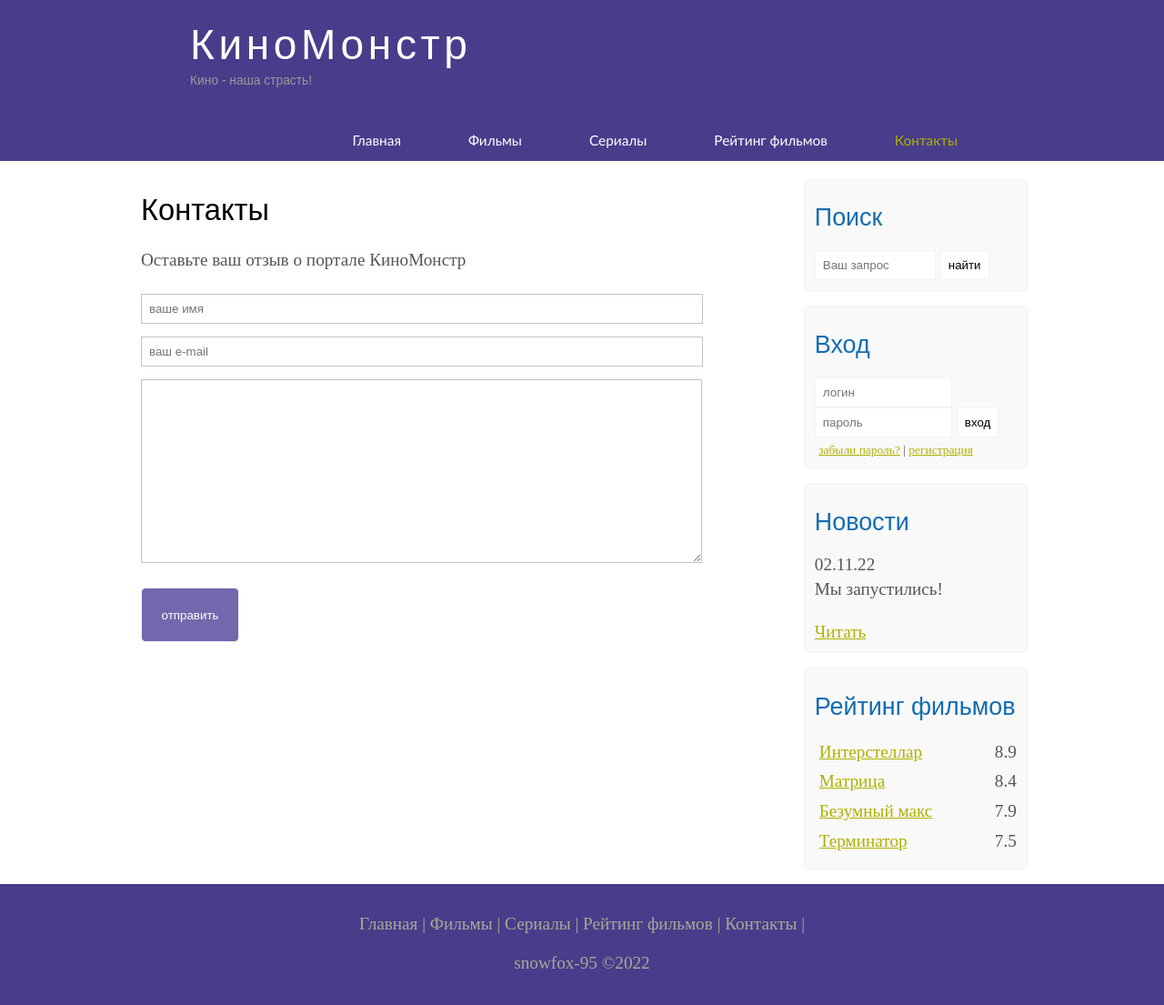
After one commit to SnowFox-95/MyFilmMonster, a PHP site: page /contacts.html in a window 1280 px wide. The commit adds this page. Shown: the whole page at 91% size. Run offline with PHP 8.4, Linux system fonts and the light colour scheme.

Commit message:
contact_form

```diff
--- a/assets/css/style.css
+++ b/assets/css/style.css
@@ -258,28 +258,49 @@ hr {
   padding-left: 2%;
 }
 
-.send{
+.send,
+.contacts_send {
   margin-bottom: 4%;
 }
 
-.send input[type="text"], textarea{
-  border:solid 1px #c3c3c3;
+.send input[type="text"],
+textarea {
+  border: solid 1px #c3c3c3;
   margin-bottom: 2%;
+  width: 624px;
 }
 
-.send input[type="text"]{
+.send input[type="text"] {
   width: 98%;
 }
 
-.send textarea{
-  width: 624px;
+.send textarea {
   height: 200px;
 }
 
-.send input[type="submit"]{
+.send input[type="submit"] {
   background-color: #7268ad;
   padding: 3%;
-  color:#fff;
+  color: #fff;
+  border-radius: 5px;
+}
+
+.contacts_send input[type="text"], textarea {
+  border: solid 1px #c3c3c3;
+  margin-bottom: 2%;
+  width: 600px;
+}
+
+.contacts_send textarea{
+  width: 615px;
+  height: 200px;
+  margin-bottom: 3%;
+}
+
+.contacts_send input[type="submit"] {
+  background-color: #7268ad;
+  padding: 3%;
+  color: #fff;
   border-radius: 5px;
 }
 
--- /dev/null
+++ b/contacts.html
@@ -0,0 +1,111 @@
+<!DOCTYPE html>
+<html lang="en">
+  <head>
+    <meta charset="UTF-8" />
+    <meta http-equiv="X-UA-Compatible" content="IE=edge" />
+    <meta name="viewport" content="width=device-width, initial-scale=1.0" />
+    <meta name="description" content="КиноМонстр - портал о Кино" />
+    <meta name="keyword" content="фильмы, сериалы, кино" />
+    <title>Document</title>
+    <link rel="stylesheet" href="assets/css/style.css" />
+  </head>
+  <body>
+    <div class="main">
+      <div class="header">
+        <div class="logo">
+          <div class="logo_text">
+            <h1><a href="#">КиноМонстр</a></h1>
+            <h2>Кино - наша страсть!</h2>
+          </div>
+        </div>
+        <div class="menubar">
+          <ul class="menu">
+            <li ><a href="#">Главная</a></li>
+            <li><a href="#">Фильмы</a></li>
+            <li><a href="#">Сериалы</a></li>
+            <li><a href="#">Рейтинг фильмов</a></li>
+            <li class="selected"><a href="#">Контакты</a></li>
+          </ul>
+        </div>
+      </div>
+      <div class="site_content">
+        <div class="sidebar_container">
+          <div class="sidebar">
+            <h2>Поиск</h2>
+            <form method="post" action="#" id="search_form">
+              <input
+                type="search"
+                name="search_field"
+                placeholder="Ваш запрос"
+              />
+              <input type="submit" class="btn" value="найти" />
+            </form>
+          </div>
+          <div class="sidebar">
+            <h2>Вход</h2>
+            <form method="post" action="#" id="login">
+              <input type="text" name="login_field" placeholder="логин" />
+              <input
+                type="password"
+                name="password_field"
+                placeholder="пароль"
+              />
+              <input type="submit" class="btn" value="вход" />
+              <div class="lables_passreg_text">
+                <span><a href="#">забыли пароль?</a></span> |
+                <span><a href="#">регистрация</a></span>
+              </div>
+            </form>
+          </div>
+          <div class="sidebar">
+            <h2>Новости</h2>
+            <span>02.11.22</span>
+            <p>Мы запустились!</p>
+            <a href="#">Читать</a>
+          </div>
+          <div class="sidebar">
+            <h2>Рейтинг фильмов</h2>
+            <ul>
+              <li>
+                <a href="#">Интерстеллар</a>
+                <span class="rating_sidebar">8.9</span>
+              </li>
+              <li>
+                <a href="#">Матрица</a> <span class="rating_sidebar">8.4</span>
+              </li>
+              <li>
+                <a href="#">Безумный макс</a>
+                <span class="rating_sidebar">7.9</span>
+              </li>
+              <li>
+                <a href="#">Терминатор</a>
+                <span class="rating_sidebar">7.5</span>
+              </li>
+            </ul>
+          </div>
+        </div>
+        <div class="content">
+          <h1>Контакты</h1>
+          <p>Оставьте ваш отзыв о портале КиноМонстр</p>
+          <div class="contacts_send">
+            <form method="post"action="#" id="contact_review">
+              <input type="text" name="contact_review_name" placeholder="ваше имя">
+              <input type="text" name="contact_review_email" placeholder="ваш e-mail">
+              <textarea name="contact_review_text"></textarea>
+              <input type="submit" value="отправить">
+            </form>
+          </div>
+        </div>
+      </div>
+
+      <div class="footer">
+        <p>
+          <a href="#">Главная</a> | <a href="#">Фильмы</a> |
+          <a href="#">Сериалы</a> | <a href="#">Рейтинг фильмов</a> |
+          <a href="#">Контакты</a> |
+        </p>
+        <p>snowfox-95 ©2022</p>
+      </div>
+    </div>
+  </body>
+</html>
```
